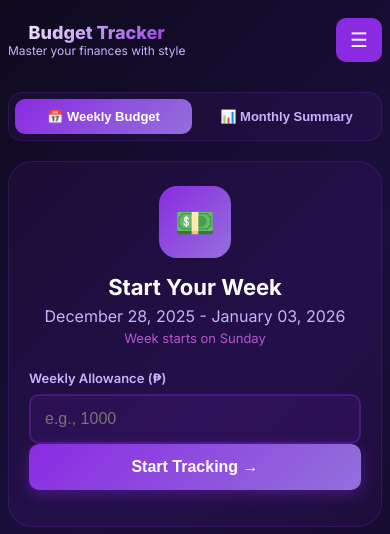
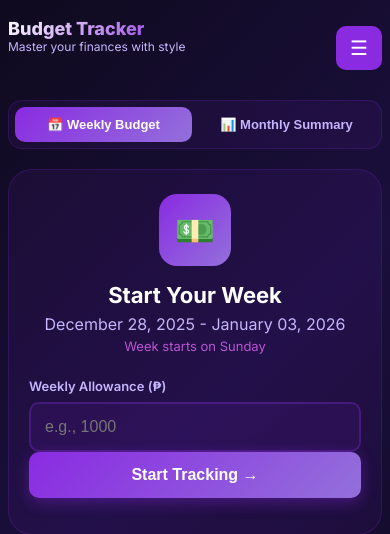
Before and after one commit to CedZzzzzzzzz/budget-tracker, a Flask app: page /dashboard in a window 390 px wide. Shown: the top 534 px of the page. Run offline with Flask 3, Linux system fonts and the light colour scheme; the visitor is signed in with stand-in values (Sample User, id 1); data that the repository does not hold is empty; some libraries are stand-ins or nearby versions.

Commit message:
fix: align header text to left on mobile

```diff
--- a/static/css/styles.css
+++ b/static/css/styles.css
@@ -1219,9 +1219,9 @@ input[type="number"]:focus {
     }
     .header {
         display: flex !important;
-        flex-direction: row !important;
+        flex-direction: column !important;
         justify-content: space-between !important;
-        align-items: center !important;
+        align-items: flex-start !important;
         width: 100%;
         padding: 10px 0;
     }
@@ -1230,16 +1230,18 @@ input[type="number"]:focus {
         display: flex !important;
         flex-direction: row !important;
         width: auto !important;
-        align-items: center;
+        align-items: flex-start;
         gap: 10px;
     }
 
     .header-left h1 {
         font-size: 20px;
+        text-align: left;
     }
 
     .header-subtitle {
         font-size: 12px;
+        text-align: left;
     }
 
     .header-actions {
@@ -1247,6 +1249,7 @@ input[type="number"]:focus {
         width: auto !important;
         margin-left: auto !important;
         justify-content: flex-end;
+        margin-top: -40px;
     }
 
     .user-greeting.desktop-only {
```
